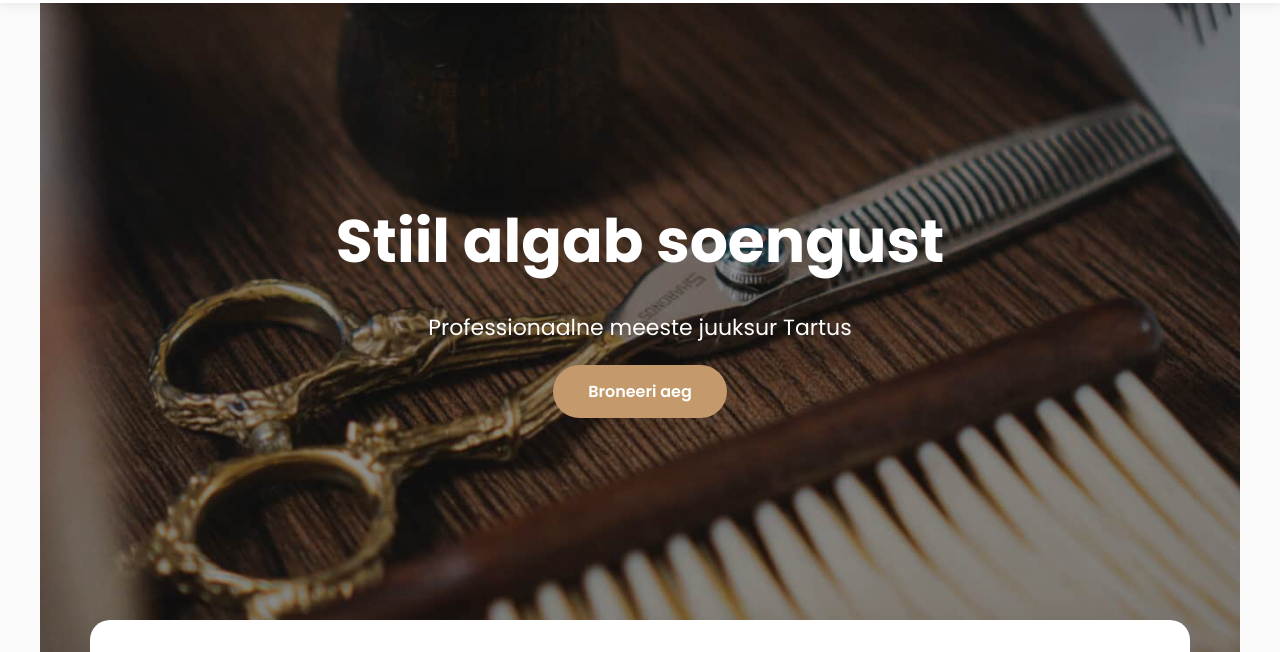
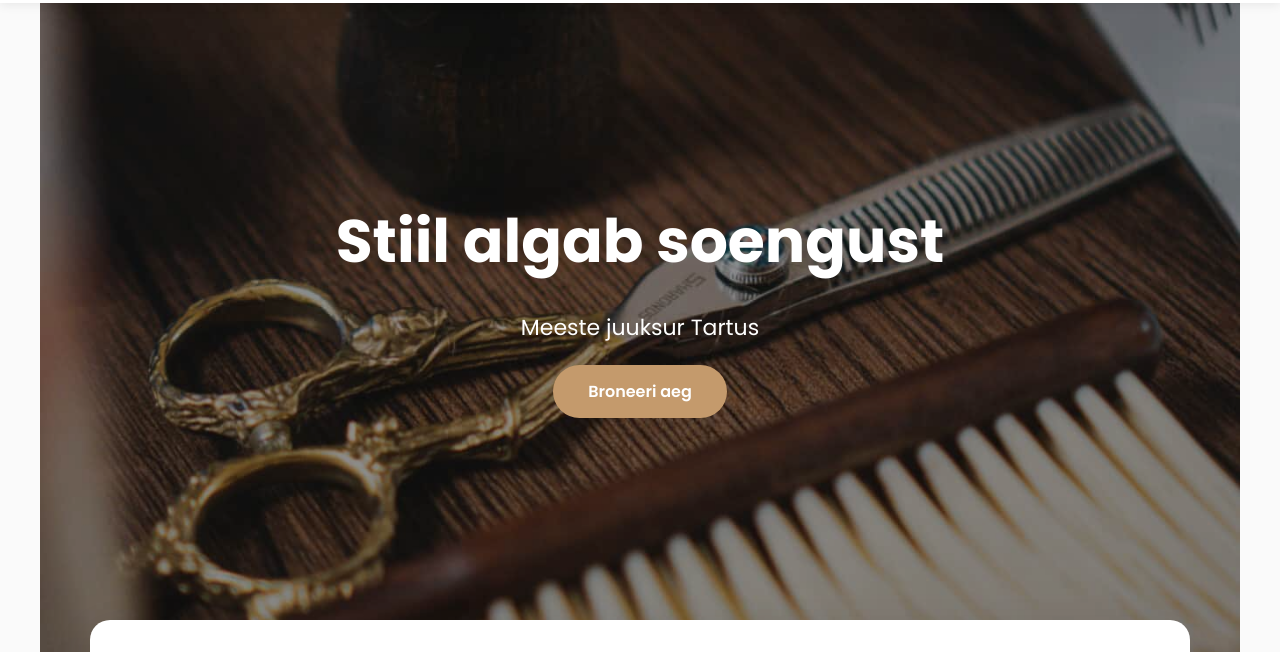
Before and after one commit to MadisKalashnikov/Juukseloikus, a plain HTML site: page index.html in a window 1280 px wide. Shown: the part 100-752 px from the top of the page. Drawn offline with Linux system fonts and the light colour scheme.

Commit message:
text change

```diff
--- a/index.html
+++ b/index.html
@@ -63,7 +63,7 @@
 
 <h1>Stiil algab soengust</h1>
 
-<p>Professionaalne meeste juuksur Tartus</p>
+<p>Meeste juuksur Tartus</p>
 
 <a href="https://bello.ee/juukseloikus/et/" target="_blank" rel="noopener noreferrer" class="btn">
     Broneeri aeg
```
